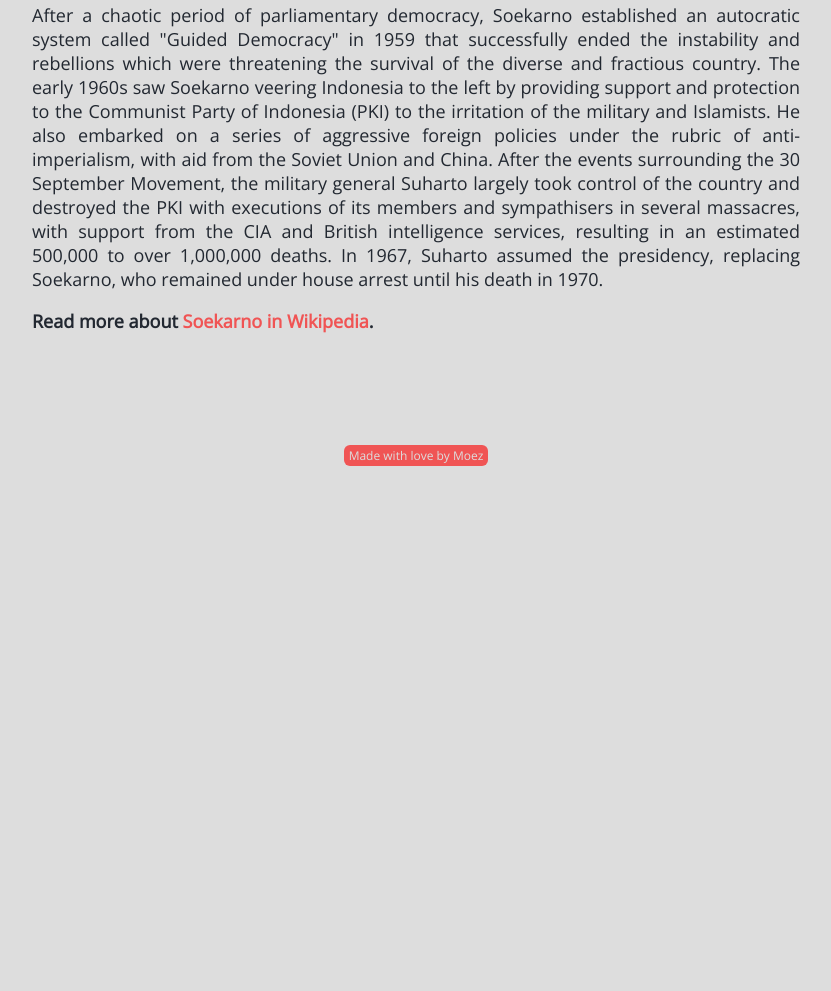
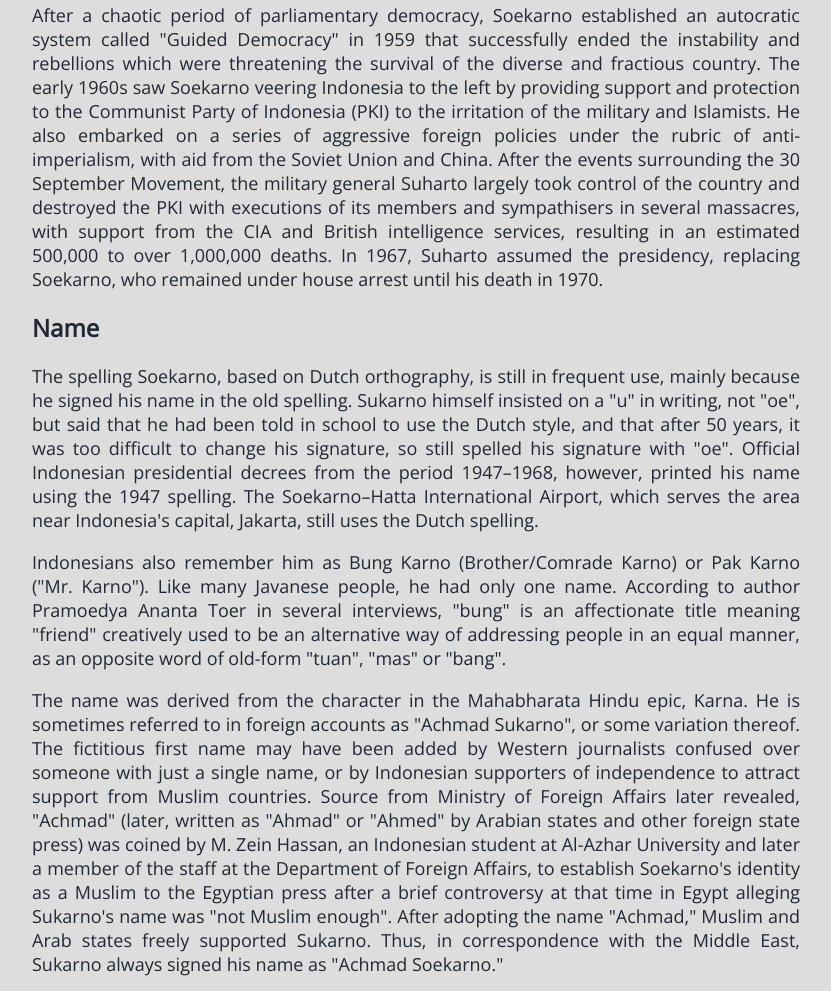
Before and after one commit to moez-rd/soekarno-tribute, a plain HTML site: page index.html in a window 1280 px wide. Shown: the part 1369-2360 px from the top of the page, without its empty margins (224-1055 px from the left). Before the commit the page ends 1849 px from the top, so only its background shows below. Drawn offline with nearby package versions, Linux system fonts and the light colour scheme.

Commit message:
Add content

```diff
--- a/css/style.css
+++ b/css/style.css
@@ -40,7 +40,7 @@ body {
     max-width: 100%;
     height: auto;
     border-radius: 50%;
-    border: 3px solid white
+    border: 3px solid #F05454
 }
 
 #img-caption {
@@ -54,6 +54,10 @@ body {
 p {
     text-align: justify;
     font-size: large;
+}
+
+h2, h3, h4, h5, h6 {
+    color: #222831;
 }
 
 .text-red {
--- a/index.html
+++ b/index.html
@@ -26,9 +26,18 @@
 
     <main id="main">
         <article id="tribute-info">
-            <p>Soekarno was an Indonesian statesman, politician, nationalist, and assimilationist who was the first president of Indonesia, serving from 1945 to 1967.</p>
-            <p>Soekarno was the leader of the Indonesian struggle for independence from the Dutch colonialists. He was a prominent leader of Indonesia's nationalist movement during the colonial period and spent over a decade under Dutch detention until released by the invading Japanese forces in World War II. Soekarno and his fellow nationalists collaborated to garner support for the Japanese war effort from the population, in exchange for Japanese aid in spreading nationalist ideas. Upon Japanese surrender, Soekarno and Mohammad Hatta declared Indonesian independence on 17 August 1945, and Soekarno was appointed as its president. He led Indonesians in resisting Dutch re-colonisation efforts via diplomatic and military means until the Dutch recognition of Indonesian independence in 1949. Author Pramoedya Ananta Toer once wrote, "Soekarno was the only Asian leader of the modern era able to unify people of such differing ethnic, cultural and religious backgrounds without shedding a drop of blood."</p>
-            <p>After a chaotic period of parliamentary democracy, Soekarno established an autocratic system called "Guided Democracy" in 1959 that successfully ended the instability and rebellions which were threatening the survival of the diverse and fractious country. The early 1960s saw Soekarno veering Indonesia to the left by providing support and protection to the Communist Party of Indonesia (PKI) to the irritation of the military and Islamists. He also embarked on a series of aggressive foreign policies under the rubric of anti-imperialism, with aid from the Soviet Union and China. After the events surrounding the 30 September Movement, the military general Suharto largely took control of the country and destroyed the PKI with executions of its members and sympathisers in several massacres, with support from the CIA and British intelligence services, resulting in an estimated 500,000 to over 1,000,000 deaths. In 1967, Suharto assumed the presidency, replacing Soekarno, who remained under house arrest until his death in 1970.</p>
+            <section>
+                <p>Soekarno was an Indonesian statesman, politician, nationalist, and assimilationist who was the first president of Indonesia, serving from 1945 to 1967.</p>
+                <p>Soekarno was the leader of the Indonesian struggle for independence from the Dutch colonialists. He was a prominent leader of Indonesia's nationalist movement during the colonial period and spent over a decade under Dutch detention until released by the invading Japanese forces in World War II. Soekarno and his fellow nationalists collaborated to garner support for the Japanese war effort from the population, in exchange for Japanese aid in spreading nationalist ideas. Upon Japanese surrender, Soekarno and Mohammad Hatta declared Indonesian independence on 17 August 1945, and Soekarno was appointed as its president. He led Indonesians in resisting Dutch re-colonisation efforts via diplomatic and military means until the Dutch recognition of Indonesian independence in 1949. Author Pramoedya Ananta Toer once wrote, "Soekarno was the only Asian leader of the modern era able to unify people of such differing ethnic, cultural and religious backgrounds without shedding a drop of blood."</p>
+                <p>After a chaotic period of parliamentary democracy, Soekarno established an autocratic system called "Guided Democracy" in 1959 that successfully ended the instability and rebellions which were threatening the survival of the diverse and fractious country. The early 1960s saw Soekarno veering Indonesia to the left by providing support and protection to the Communist Party of Indonesia (PKI) to the irritation of the military and Islamists. He also embarked on a series of aggressive foreign policies under the rubric of anti-imperialism, with aid from the Soviet Union and China. After the events surrounding the 30 September Movement, the military general Suharto largely took control of the country and destroyed the PKI with executions of its members and sympathisers in several massacres, with support from the CIA and British intelligence services, resulting in an estimated 500,000 to over 1,000,000 deaths. In 1967, Suharto assumed the presidency, replacing Soekarno, who remained under house arrest until his death in 1970.</p>
+            </section>
+
+            <section>
+                <h2>Name</h2>
+                <p>The spelling Soekarno, based on Dutch orthography, is still in frequent use, mainly because he signed his name in the old spelling. Sukarno himself insisted on a "u" in writing, not "oe", but said that he had been told in school to use the Dutch style, and that after 50 years, it was too difficult to change his signature, so still spelled his signature with "oe". Official Indonesian presidential decrees from the period 1947–1968, however, printed his name using the 1947 spelling. The Soekarno–Hatta International Airport, which serves the area near Indonesia's capital, Jakarta, still uses the Dutch spelling.</p>
+                <p>Indonesians also remember him as Bung Karno (Brother/Comrade Karno) or Pak Karno ("Mr. Karno"). Like many Javanese people, he had only one name. According to author Pramoedya Ananta Toer in several interviews, "bung" is an affectionate title meaning "friend" creatively used to be an alternative way of addressing people in an equal manner, as an opposite word of old-form "tuan", "mas" or "bang".</p>
+                <p>The name was derived from the character in the Mahabharata Hindu epic, Karna. He is sometimes referred to in foreign accounts as "Achmad Sukarno", or some variation thereof. The fictitious first name may have been added by Western journalists confused over someone with just a single name, or by Indonesian supporters of independence to attract support from Muslim countries. Source from Ministry of Foreign Affairs later revealed, "Achmad" (later, written as "Ahmad" or "Ahmed" by Arabian states and other foreign state press) was coined by M. Zein Hassan, an Indonesian student at Al-Azhar University and later a member of the staff at the Department of Foreign Affairs, to establish Soekarno's identity as a Muslim to the Egyptian press after a brief controversy at that time in Egypt alleging Sukarno's name was "not Muslim enough". After adopting the name "Achmad," Muslim and Arab states freely supported Sukarno. Thus, in correspondence with the Middle East, Sukarno always signed his name as "Achmad Soekarno."</p>
+            </section>
 
             <p class="read-more">
                 Read more about <a id="tribute-link" href="https://en.wikipedia.org/wiki/Sukarno" target="_blank">Soekarno in Wikipedia</a>.
```
